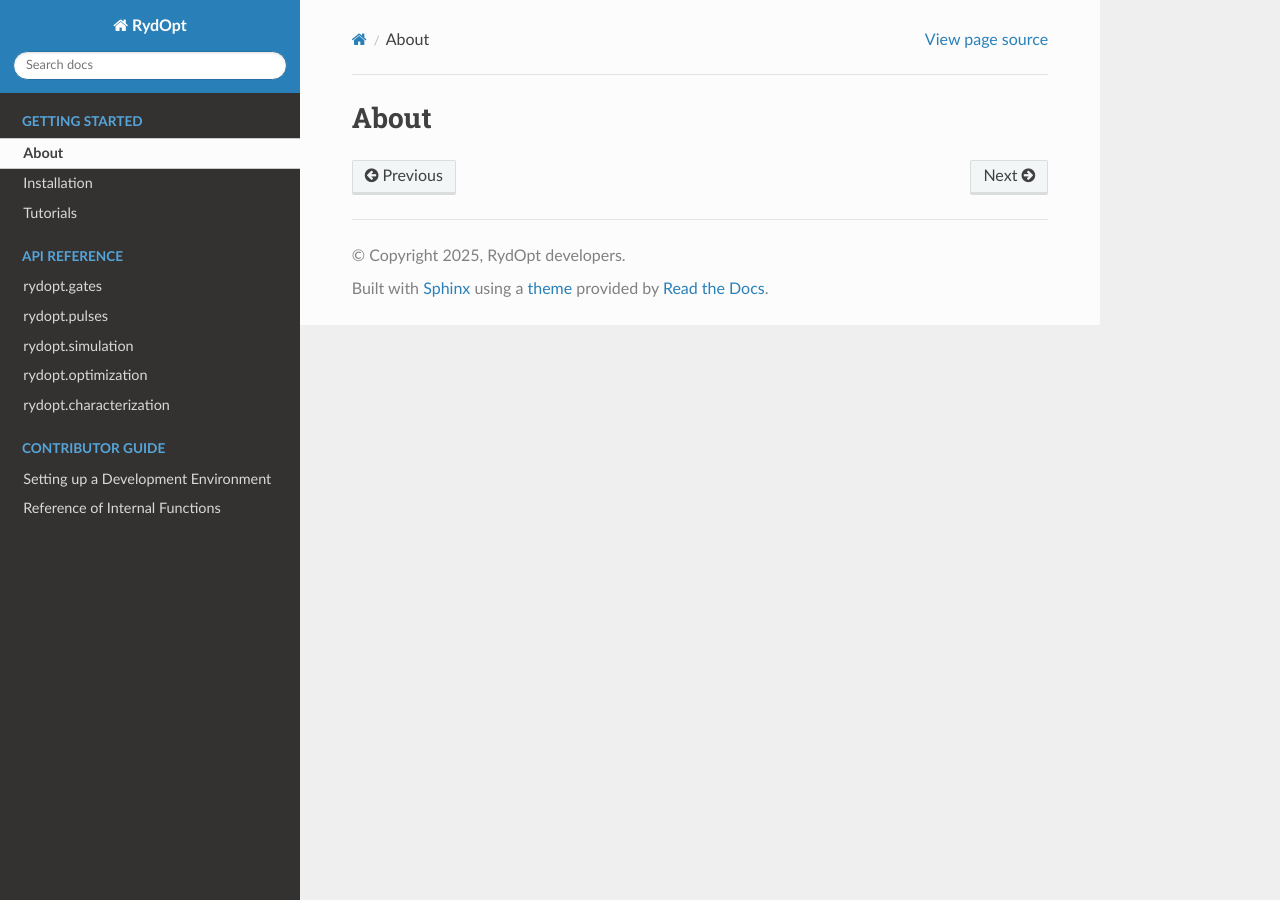
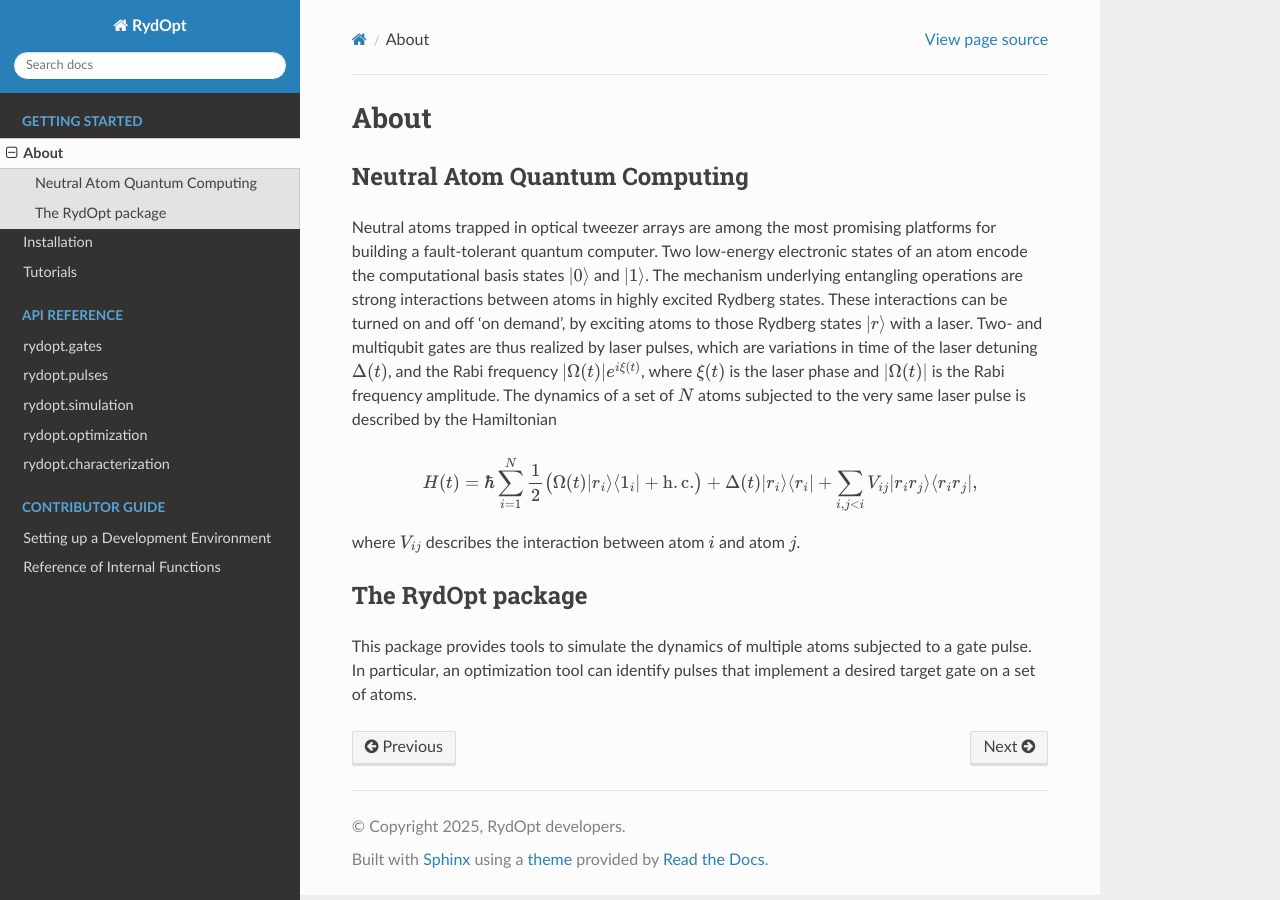
Before and after one commit to dflocher/rydopt, a Sphinx documentation site: the page built from docs/about.rst, in a window 1280 px wide. Built offline with Sphinx 7.4.7 and the Read the Docs theme 3.1.0, drawn with Linux system fonts in a browser that asks for light colours.

Commit message:
About section in docs

```diff
--- a/docs/about.rst
+++ b/docs/about.rst
@@ -1,2 +1,26 @@
 About
 =====
+
+Neutral Atom Quantum Computing
+------------------------------
+
+Neutral atoms trapped in optical tweezer arrays are among the most promising platforms for building a fault-tolerant quantum computer.
+Two low-energy electronic states of an atom encode the computational basis states :math:`|0\rangle` and :math:`|1\rangle`.
+The mechanism underlying entangling operations are strong interactions between atoms in highly excited Rydberg states.
+These interactions can be turned on and off 'on demand', by exciting atoms to those Rydberg states :math:`|r\rangle` with a laser.
+Two- and multiqubit gates are thus realized by laser pulses, which are variations in time of the laser detuning :math:`\Delta(t)`,
+and the Rabi frequency :math:`|\Omega(t)|e^{i\xi(t)}`, where :math:`\xi(t)` is the laser phase and :math:`|\Omega(t)|` is the
+Rabi frequency amplitude.
+The dynamics of a set of :math:`N` atoms subjected to the very same laser pulse is described by the Hamiltonian
+
+.. math::
+    H(t) = \hbar \sum_{i=1}^{N} \frac{1}{2} \big( \Omega(t) |r_i \rangle \langle 1_i| + \mathrm{h.c.} \big)
+    + \Delta(t) |r_i\rangle \langle r_i| + \sum_{i,j<i} V_{ij} | r_i r_j \rangle \langle r_i r_j | ,
+
+where :math:`V_{ij}` describes the interaction between atom :math:`i` and atom :math:`j`.
+
+The RydOpt package
+------------------
+
+This package provides tools to simulate the dynamics of multiple atoms subjected to a gate pulse.
+In particular, an optimization tool can identify pulses that implement a desired target gate on a set of atoms.
```
